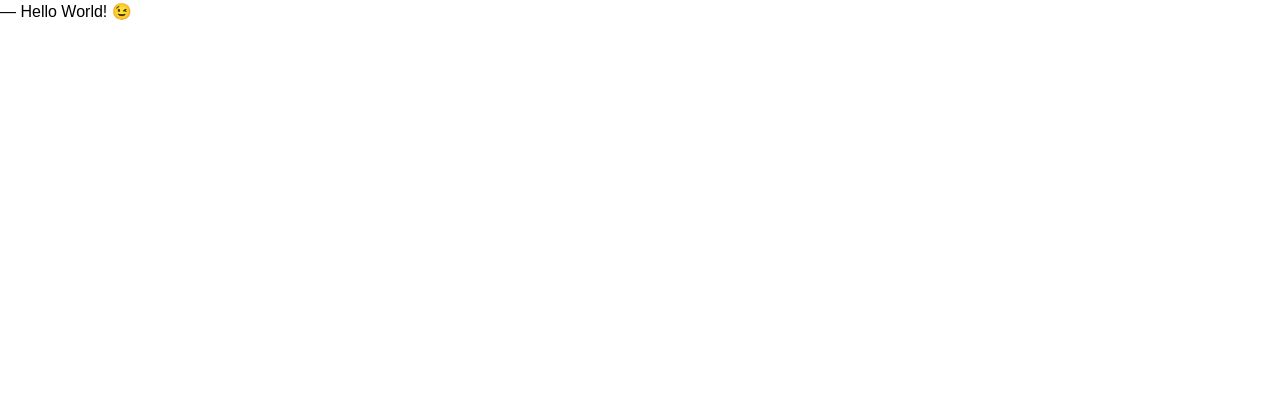
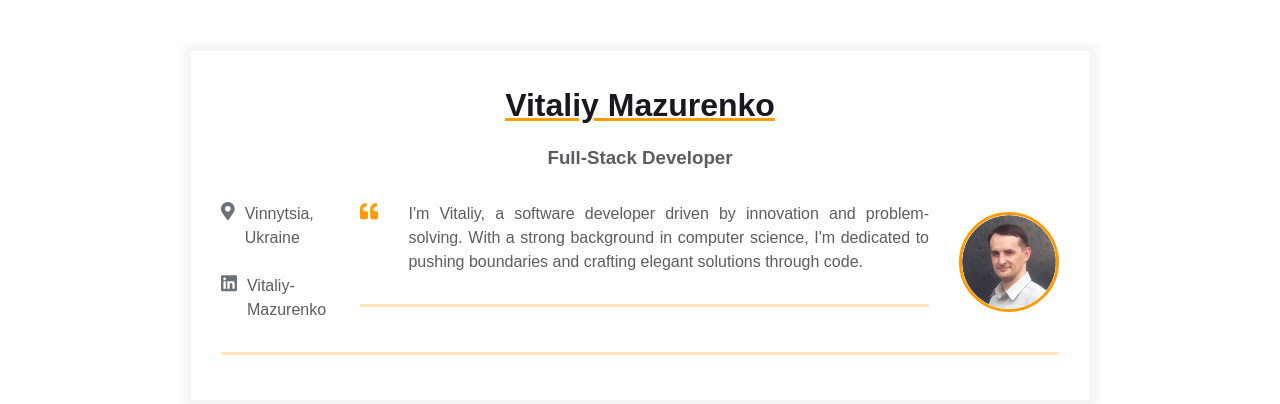
Before and after one commit to Vitaliy-Mazurenko/homepage, a plain HTML site: page index.html in a window 1280 px wide. Drawn offline with Linux system fonts and the light colour scheme.

Commit message:
Added contact-info__block

```diff
--- a/index.html
+++ b/index.html
@@ -7,6 +7,100 @@
     <link rel="stylesheet" href="styles.css" />
   </head>
   <body>
-    ― Hello World! &#x1F609;
+    <main>
+      <div class="resume">
+        <div class="container">
+          <div class="resume__block">
+            <h1 class="contact-info__header">Vitaliy Mazurenko</h1>
+            <h3 class="contact-info__sub-header">Full-Stack Developer</h3>
+
+            <div class="contact_info_container fh">
+              <div class="contact-info__block">
+                <a href="" rel="author" class="contact-info__item">
+                  <div class="contact-info__item-icon-wrapper">
+                    <svg
+                      class="contact-info__item-icon"
+                      xmlns="http://www.w3.org/2000/svg"
+                      viewBox="0 0 384 512"
+                    >
+                      <path
+                        d="M172.268 501.67C26.97 291.031 0 269.413 0 192 0 85.961 85.961 0 192
+                        0s192 85.961 192 192c0 77.413-26.97 99.031-172.268 309.67-9.535
+                        13.774-29.93 13.773-39.464 0zM192 272c44.183 0 80-35.817
+                        80-80s-35.817-80-80-80-80 35.817-80 80 35.817 80 80 80z"
+                      ></path>
+                    </svg>
+                  </div>
+                  <span>Vinnytsia, Ukraine</span>
+                </a>
+                <a
+  href="https://www.linkedin.com/in/vitaliy-m-6103a7136/"
+  rel="author"
+  class="contact-info__item"
+>
+  <div class="contact-info__item-icon-wrapper">
+    <svg
+      class="contact-info__item-icon"
+      xmlns="http://www.w3.org/2000/svg"
+      viewBox="0 0 448 512"
+    >
+      <path
+        d="M416 32H31.9C14.3 32 0 46.5 0 64.3v383.4C0 465.5 14.3 480 31.9
+        480H416c17.6 0 32-14.5 32-32.3V64.3c0-17.8-14.4-32.3-32-32.3zM135.4
+        416H69V202.2h66.5V416zm-33.2-243c-21.3 0-38.5-17.3-38.5-38.5S80.9 96
+        102.2 96c21.2 0 38.5 17.3 38.5 38.5 0 21.3-17.2 38.5-38.5 38.5zm282.1
+        243h-66.4V312c0-24.8-.5-56.7-34.5-56.7-34.6 0-39.9 27-39.9
+        54.9V416h-66.4V202.2h63.7v29.2h.9c8.9-16.8 30.6-34.5 62.9-34.5 67.2
+        0 79.7 44.3 79.7 101.9V416z"
+      ></path>
+    </svg>
+  </div>
+  <span>Vitaliy-Mazurenko</span>
+</a>
+              </div>
+              <div class="container">
+                <div class="resume__block">
+                  <div class="intro">
+                    <div class="intro__icon-wrapper">
+                      <svg
+                        class="intro__icon"
+                        xmlns="http://www.w3.org/2000/svg"
+                        viewBox="0 0 512 512"
+                      >
+                        <path
+                          d="M464 256h-80v-64c0-35.3 28.7-64 64-64h8c13.3 0 24-10.7
+                          24-24V56c0-13.3-10.7-24-24-24h-8c-88.4 0-160 71.6-160 160v240c0
+                          26.5 21.5 48 48 48h128c26.5 0 48-21.5
+                          48-48V304c0-26.5-21.5-48-48-48zm-288 0H96v-64c0-35.3 28.7-64
+                          64-64h8c13.3 0 24-10.7 24-24V56c0-13.3-10.7-24-24-24h-8C71.6
+                          32 0 103.6 0 192v240c0 26.5 21.5 48 48 48h128c26.5 0 48-21.5
+                          48-48V304c0-26.5-21.5-48-48-48z"
+                        ></path>
+                      </svg>
+                    </div>
+                    <p class="intro_text">
+                      I'm Vitaliy, a software developer driven by innovation and
+                      problem-solving. With a strong background in computer science,
+                      I'm dedicated to pushing boundaries and crafting elegant
+                      solutions through code.
+                    </p>
+                  </div>
+                </div>
+              </div>
+
+              <div class="contact-info__block contact-info__block--center">
+                <img
+                  class="contact-info__avatar"
+                  src="assets/avatar.png"
+                  alt="Avatar"
+                />
+              </div>
+
+              <div class="contact-info__block"></div>
+            </div>
+          </div>
+        </div>
+      </div>
+    </main>
   </body>
 </html>
```
Also changed, not shown: assets/avatar.png (added).
